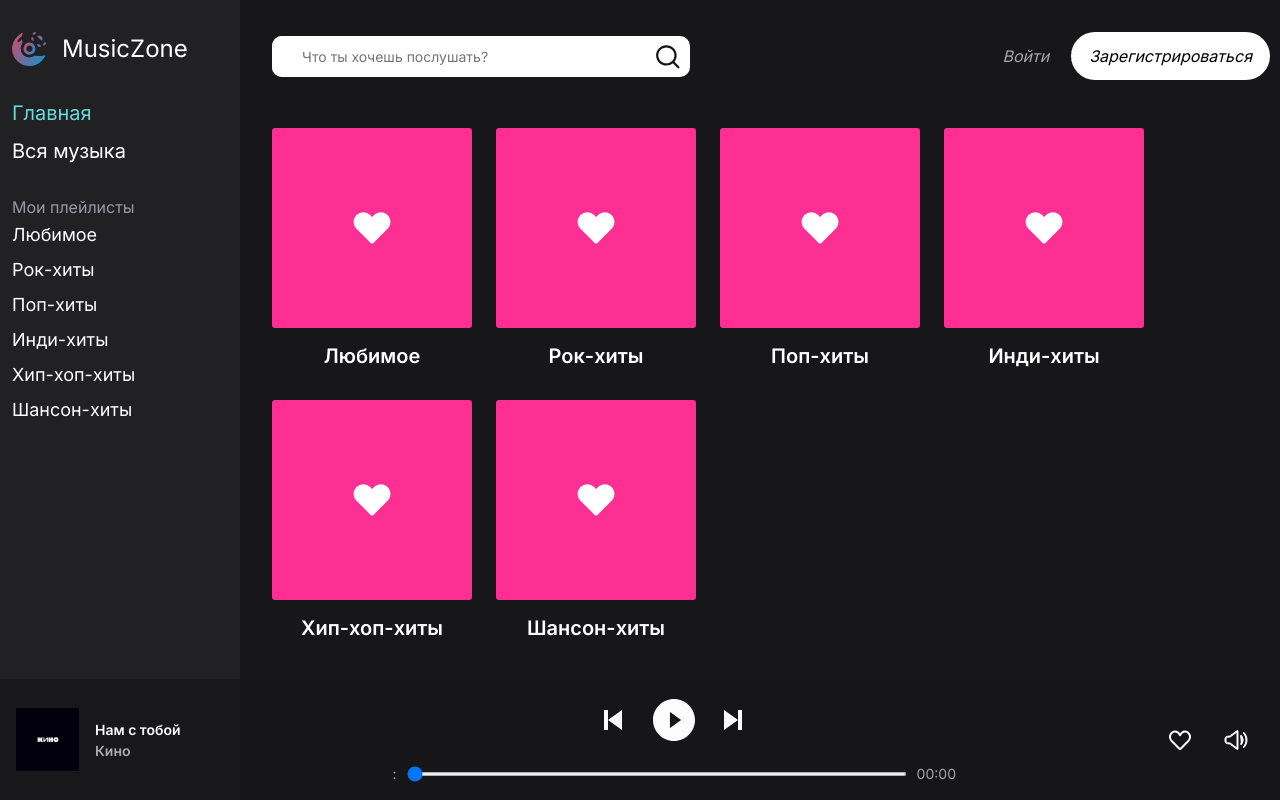
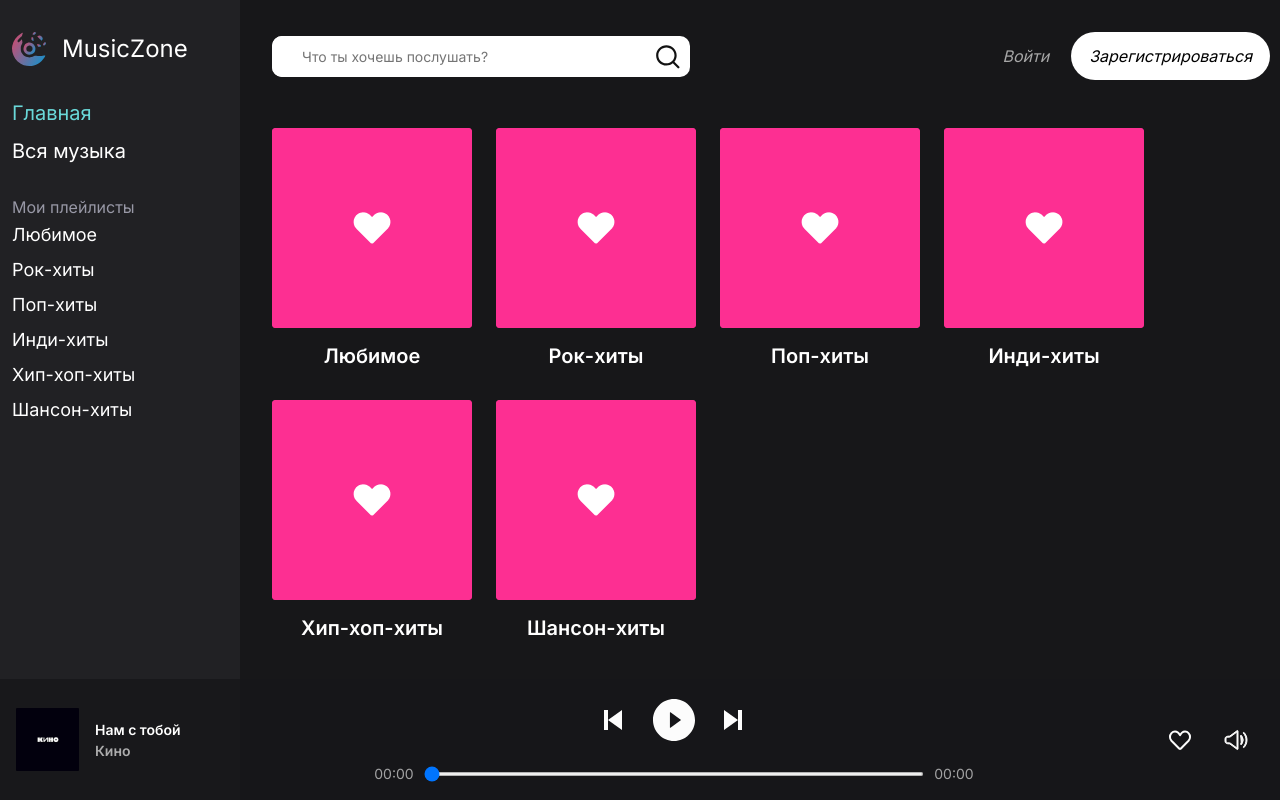
Before and after one commit to Zelelo622/MusicZone-client, a React (Create React App) app: page / in a window 1280 px wide. Built offline with nearby package versions, Linux system fonts and the light colour scheme; no server answers.

Commit message:
плеер V06.23-2 изменен подход к реализации плеера

```diff
--- a/src/assets/style/Player.css
+++ b/src/assets/style/Player.css
@@ -73,6 +73,7 @@
   margin-bottom: 0;
   font-size: 14px;
   opacity: 0.6;
+  width: 40px;
 }
 
 .time-right {
@@ -88,6 +89,7 @@
   border-radius: 999px;
   width: 500px;
   height: 4px;
+  cursor: pointer;
 }
 
 .playButton {
--- a/src/components/Player.js
+++ b/src/components/Player.js
@@ -4,56 +4,59 @@ import CoverAlbumPng from "../assets/img/album-cover.png";
 import FavoriteSvg from "../assets/img/favorite-icon.svg";
 import VolumnSvg from "../assets/img/volume-icon.svg";
 import { Link } from "react-router-dom";
-import useSound from "use-sound";
-import track from "../assets/music/10 - Завтра война.mp3";
 import { IconContext } from "react-icons";
 import { BiSkipNext, BiSkipPrevious } from "react-icons/bi";
 import { AiFillPlayCircle, AiFillPauseCircle } from "react-icons/ai";
+import track from "../assets/music/10 - Завтра война.mp3";
 
 function Player() {
   const [isPlaying, setIsPlaying] = useState(false);
-  const [play, { pause, duration, sound }] = useSound(track);
-  const [currTime, setCurrTime] = useState({
-    min: "",
-    sec: "",
-  });
+  const [duration, setDuration] = useState(0);
+  const [currentTime, setCurrentTime] = useState(0);
 
-  const [seconds, setSeconds] = useState("0");
+  useEffect(() => {
+    const audioElement = document.getElementById("audio");
+    if (audioElement) {
+      audioElement.addEventListener("timeupdate", handleTimeUpdate);
+      audioElement.addEventListener("loadedmetadata", handleLoadedMetadata);
+      return () => {
+        audioElement.removeEventListener("timeupdate", handleTimeUpdate);
+        audioElement.removeEventListener(
+          "loadedmetadata",
+          handleLoadedMetadata
+        );
+      };
+    }
+  }, []);
+
+  const handleTimeUpdate = () => {
+    setCurrentTime(document.getElementById("audio").currentTime);
+  };
+
+  const handleLoadedMetadata = () => {
+    setDuration(document.getElementById("audio").duration);
+  };
 
   const playingButton = () => {
+    const audioElement = document.getElementById("audio");
     if (isPlaying) {
-      pause();
+      audioElement.pause();
       setIsPlaying(false);
     } else {
-      play();
+      audioElement.play();
       setIsPlaying(true);
     }
   };
 
-  const sec = duration / 1000;
-  const min = Math.floor(sec / 60);
-  const secRemain = Math.floor(sec % 60);
-  const time = {
-    min: min.toString().padStart(2, "0"),
-    sec: secRemain.toString().padStart(2, "0"),
+  const formatTime = (time) => {
+    const minutes = Math.floor(time / 60)
+      .toString()
+      .padStart(2, "0");
+    const seconds = Math.floor(time % 60)
+      .toString()
+      .padStart(2, "0");
+    return `${minutes}:${seconds}`;
   };
-
-  useEffect(() => {
-    const interval = setInterval(() => {
-      if (sound) {
-        setSeconds(sound.seek([]));
-        const min = Math.floor(sound.seek([]) / 60);
-        const sec = Math.floor(sound.seek([]) % 60);
-        const minStr = min.toString().padStart(2, "0");
-        const secStr = sec.toString().padStart(2, "0");
-        setCurrTime({
-          minStr,
-          secStr,
-        });
-      }
-    }, 1000);
-    return () => clearInterval(interval);
-  }, [sound]);
 
   return (
     <>
@@ -100,22 +103,18 @@ function Player() {
             </button>
           </div>
           <div className="progress-player">
-            <p className="time time-left">
-              {currTime.minStr}:{currTime.secStr}
-            </p>
+            <p className="time time-left">{formatTime(currentTime)}</p>
             <input
               type="range"
               min="0"
-              max={duration / 1000}
-              value={seconds}
+              max={duration}
+              value={currentTime}
               className="timeline"
               onChange={(e) => {
-                sound.seek([e.target.value]);
+                document.getElementById("audio").currentTime = e.target.value;
               }}
             />
-            <p className="time time-right">
-              {time.min}:{time.sec}
-            </p>
+            <p className="time time-right">{formatTime(duration)}</p>
           </div>
         </div>
         <div className="player__settings">
@@ -127,6 +126,7 @@ function Player() {
           />
         </div>
       </div>
+      <audio id="audio" src={track} />
     </>
   );
 }
```
